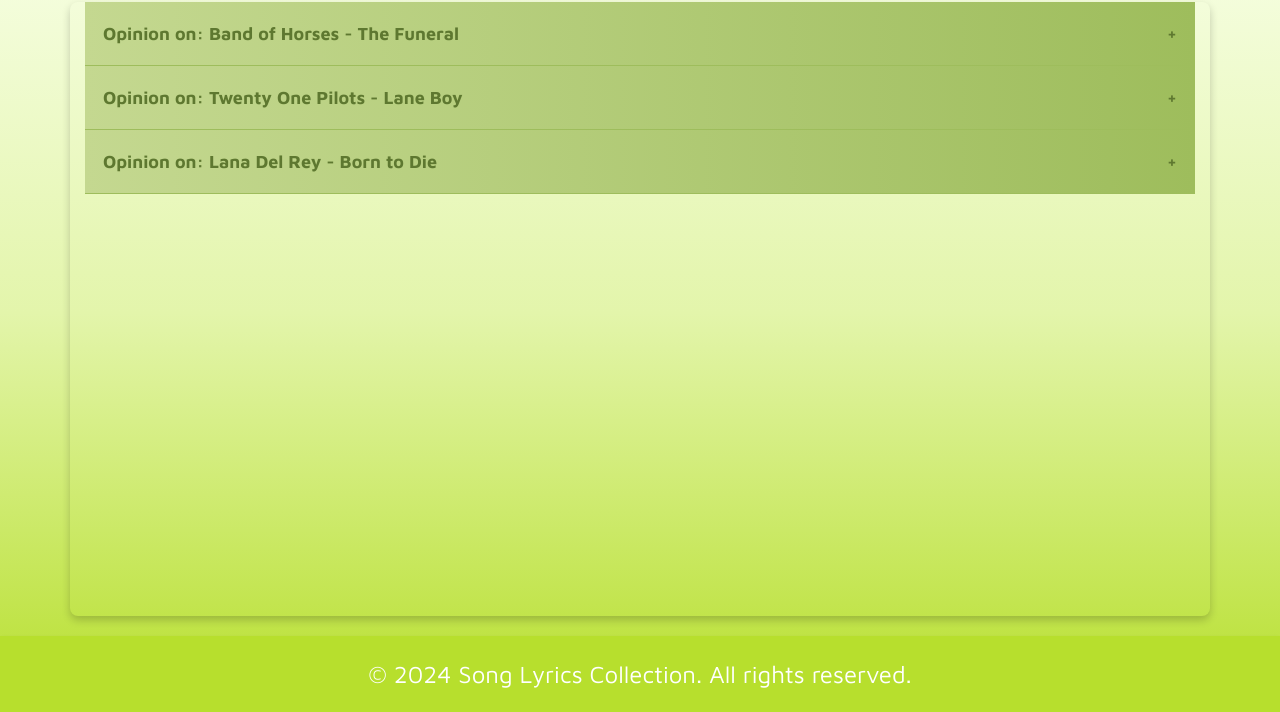
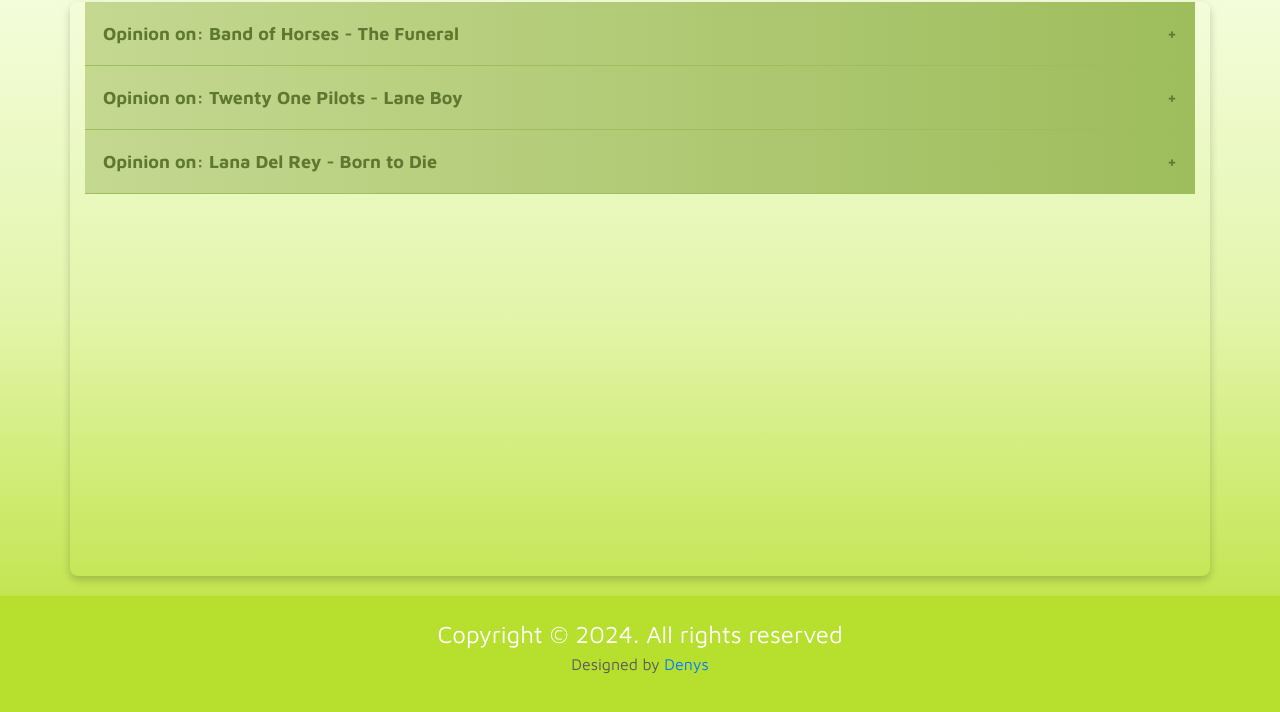
Before and after one commit to DenisMurynka/personal-website, a plain HTML site: page forum.html in a window 1280 px wide. Shown: the part 88-800 px from the top of the page. Drawn offline with Linux system fonts and the light colour scheme.

Commit message:
changed footer info for forum

```diff
--- a/forum.html
+++ b/forum.html
@@ -134,7 +134,8 @@
     </div>
 </div>
 <footer>
-    © 2024 Song Lyrics Collection. All rights reserved.
+    Copyright &copy; 2024. All rights reserved
+    <p class="copyright-text text-center">Designed by <a rel="nofollow" href="https://www.linkedin.com/in/denis-murynka/">Denys</a></p>
 </footer>
 
 <script>
```
